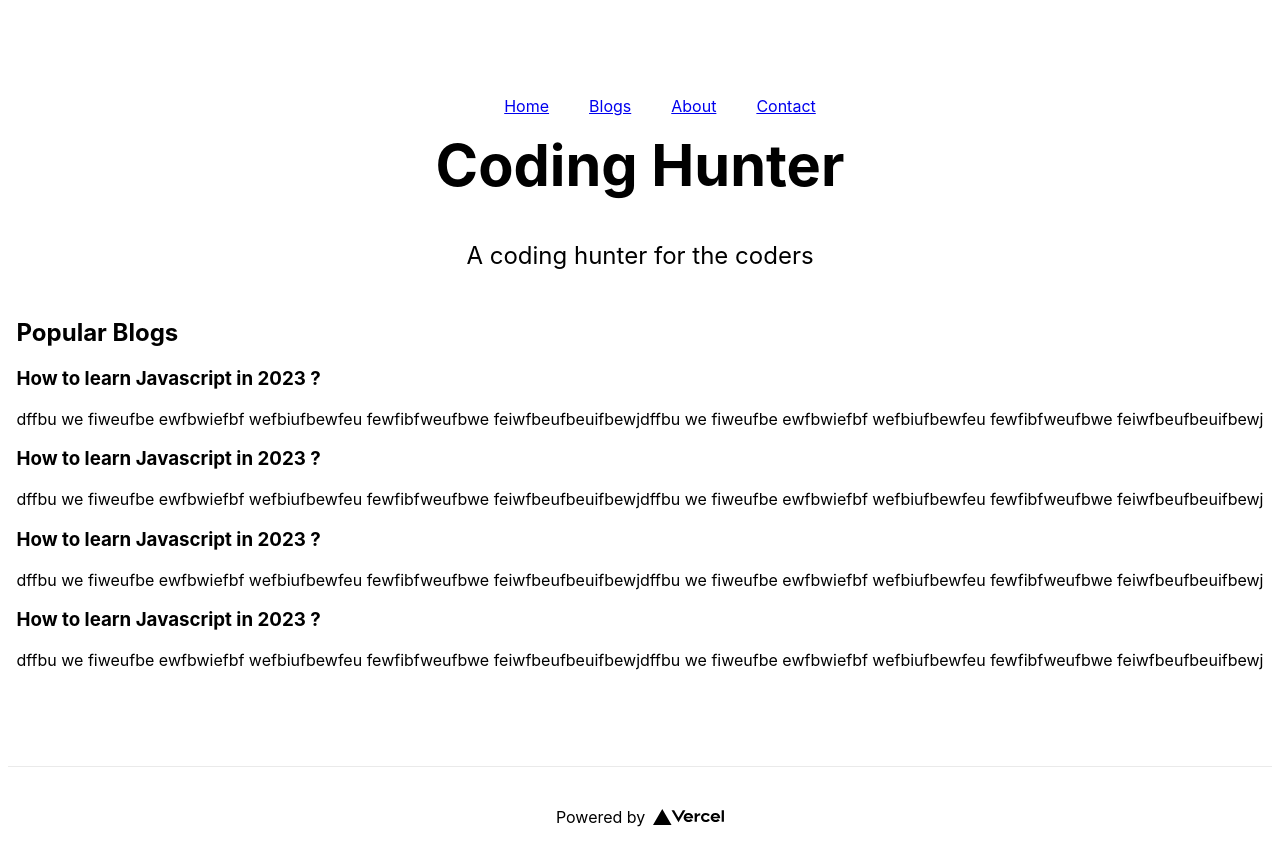
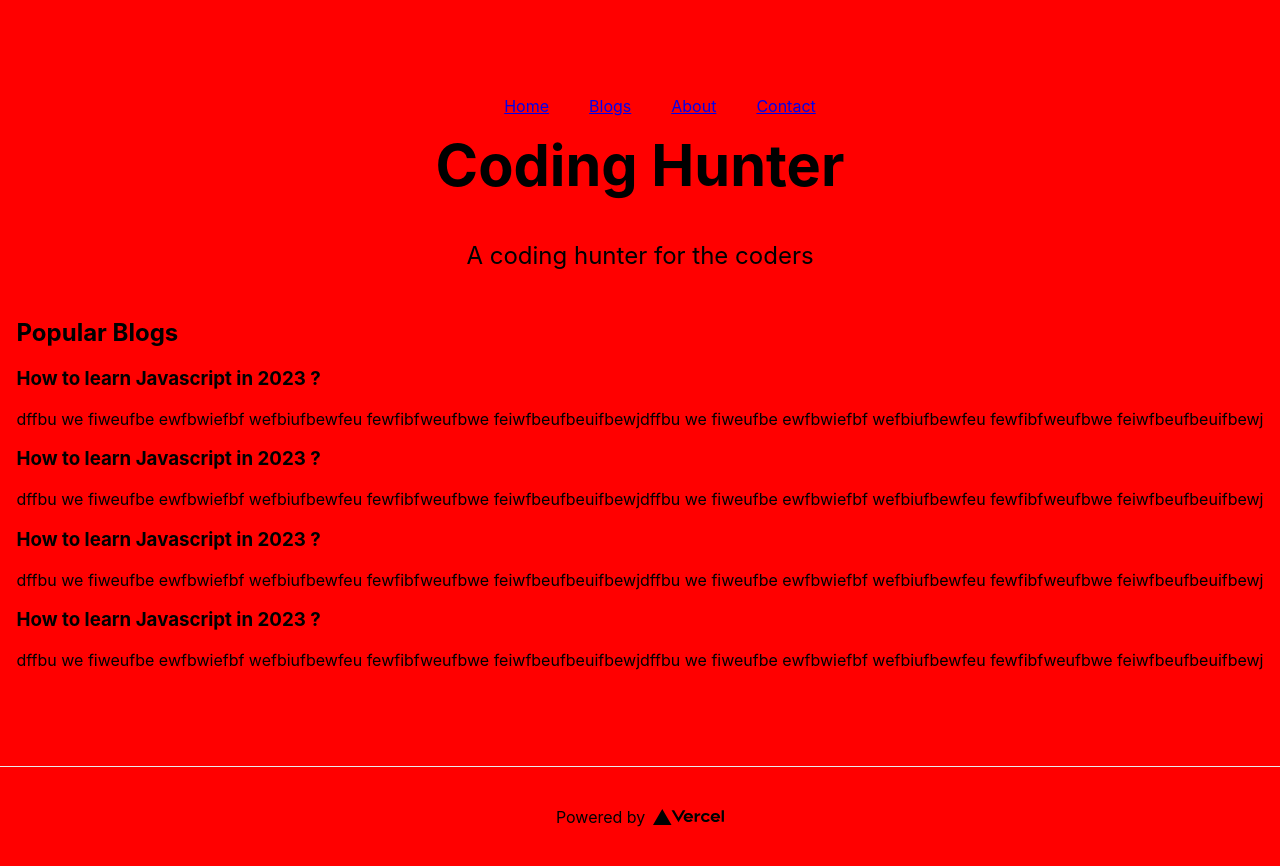
Before and after one commit to AkshayChavhan/learn_nextjs, a Next.js app in the folder nextjs-blog/: page / in a window 1280 px wide. Built offline with nearby package versions, Linux system fonts and the light colour scheme.

Commit message:
componenet level module and global css commented css added

```diff
--- a/nextjs-blog/pages/index.js
+++ b/nextjs-blog/pages/index.js
@@ -2,10 +2,16 @@ import Head from 'next/head';
 import Script from 'next/script';
 import Link from 'next/link';
 import styles from '../styles/Home.module.css';
+import styles1 from '../styles/Home1.module.css';  //module css recommanded by nextjs
+// import "../styles/extracss.css"; //here you will get below error as you can not add global css into child componente
+// but you can add it in
+//  -- node_modules
+//  -- create file name _app.js and move files into it.
+
 
 export default function Home() {
   return (
-    <div className={styles.container}>
+    <div className={styles1.container}>
       <Head>
         <title>Coder Hunder</title>
         <meta name="description" content="Generated by create next app" />
--- /dev/null
+++ b/nextjs-blog/styles/Home1.module.css
@@ -0,0 +1,3 @@
+.container {
+  background : red
+}
--- /dev/null
+++ b/nextjs-blog/styles/extracss.css
@@ -0,0 +1,3 @@
+body {
+    background: green;
+}
```
